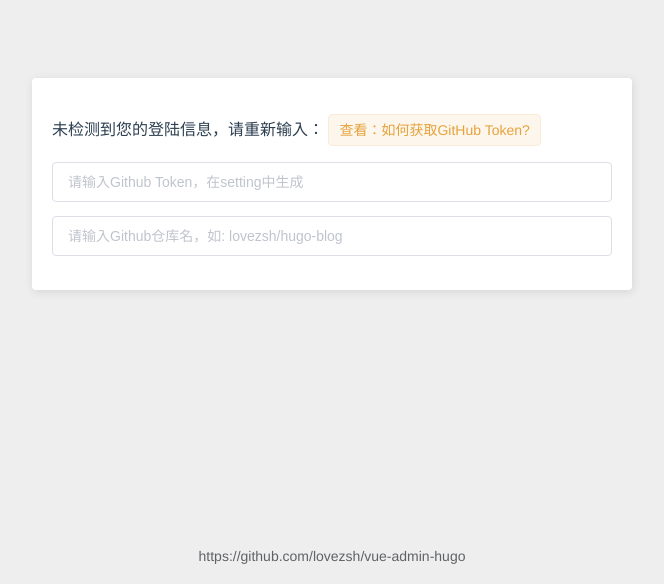
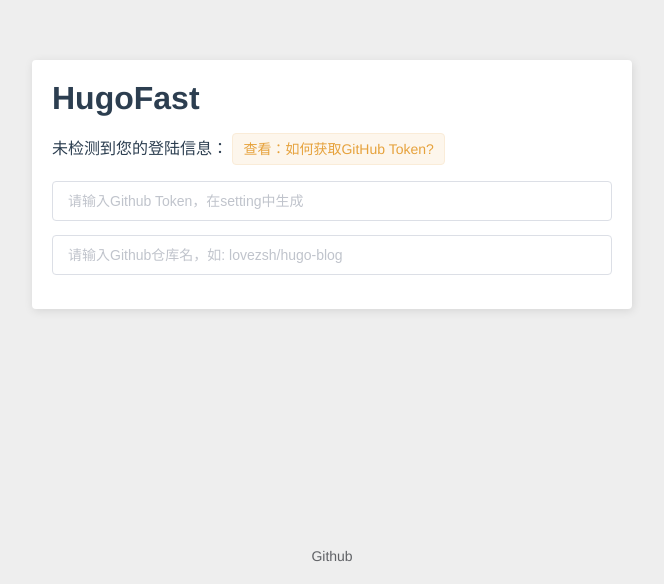
Before and after one commit to dlzmoe/HugoFast, a Vue app: page /#/login in a window 1280 px wide. Shown: the part 216-800 px from the top of the page, without its empty margins (308-972 px from the left). Built offline with nearby package versions, Linux system fonts and the light colour scheme; what vue-simple-markdown would draw is missing.

Commit message:
readme.md

```diff
--- a/src/views/login.vue
+++ b/src/views/login.vue
@@ -1,8 +1,9 @@
 <template>
   <div class="login">
     <div class="container">
+      <h1>HugoFast</h1>
       <p>
-        未检测到您的登陆信息，请重新输入：
+        未检测到您的登陆信息：
         <el-tag type="warning" @click="dialogVisible = true"
           >查看：如何获取GitHub Token?</el-tag
         >
@@ -29,7 +30,7 @@
     </div>
 
     <div class="fixed">
-      <el-link href="https://github.com/lovezsh/vue-admin-hugo" target="_blank">https://github.com/lovezsh/vue-admin-hugo</el-link>
+      <el-link href="https://github.com/lovezsh/HugoFast" target="_blank">Github</el-link>
     </div>
 
     <el-dialog title="如何获取GitHub Token?" :visible.sync="dialogVisible" width="30%">
```
Also changed, not shown: 1 other file (tests, documents, lock files or other folders).
